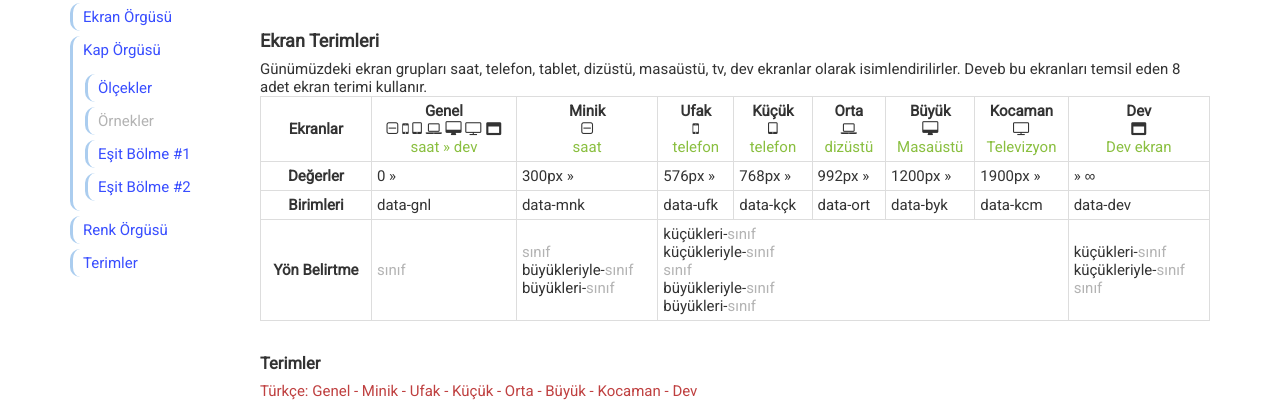
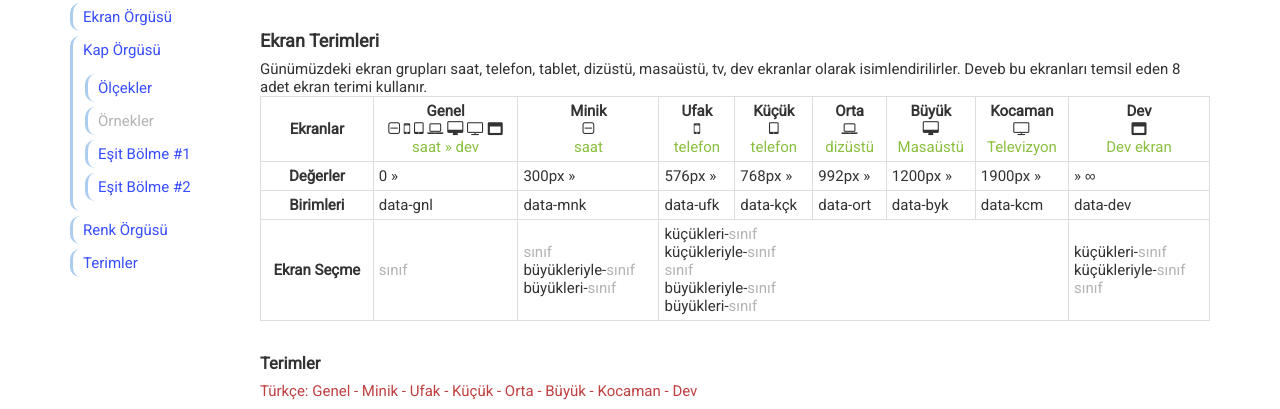
Before and after one commit to data-deveb/data-deveb.github.io, a Jekyll site: the page built from belgeler/ekran-orgusu.html, in a window 1280 px wide. Shown: the part 172-581 px from the top of the page. Built offline with Jekyll 4.4.1, drawn with Linux system fonts in a browser that asks for light colours.

Commit message:
Güncelleme

```diff
--- a/belgeler/ekran-orgusu.html
+++ b/belgeler/ekran-orgusu.html
@@ -85,7 +85,7 @@ title: Ekran Örgüsü
           <td>data-dev</td>
         </tr>
         <tr>
-          <th>Yön Belirtme</th>
+          <th>Ekran Seçme</th>
           <td><span data-metin="ana gri">sınıf</span></td>
           <td><span data-metin="ana gri">sınıf</span><br>büyükleriyle-<span data-metin="ana gri">sınıf</span><br>büyükleri-<span data-metin="ana gri">sınıf</span></td>
           <td colspan="5">küçükleri-<span data-metin="ana gri">sınıf</span><br>küçükleriyle-<span data-metin="ana gri">sınıf</span><br><span data-metin="ana gri">sınıf</span><br>büyükleriyle-<span data-metin="ana gri">sınıf</span><br>büyükleri-<span data-metin="ana gri">sınıf</span></td>
```
